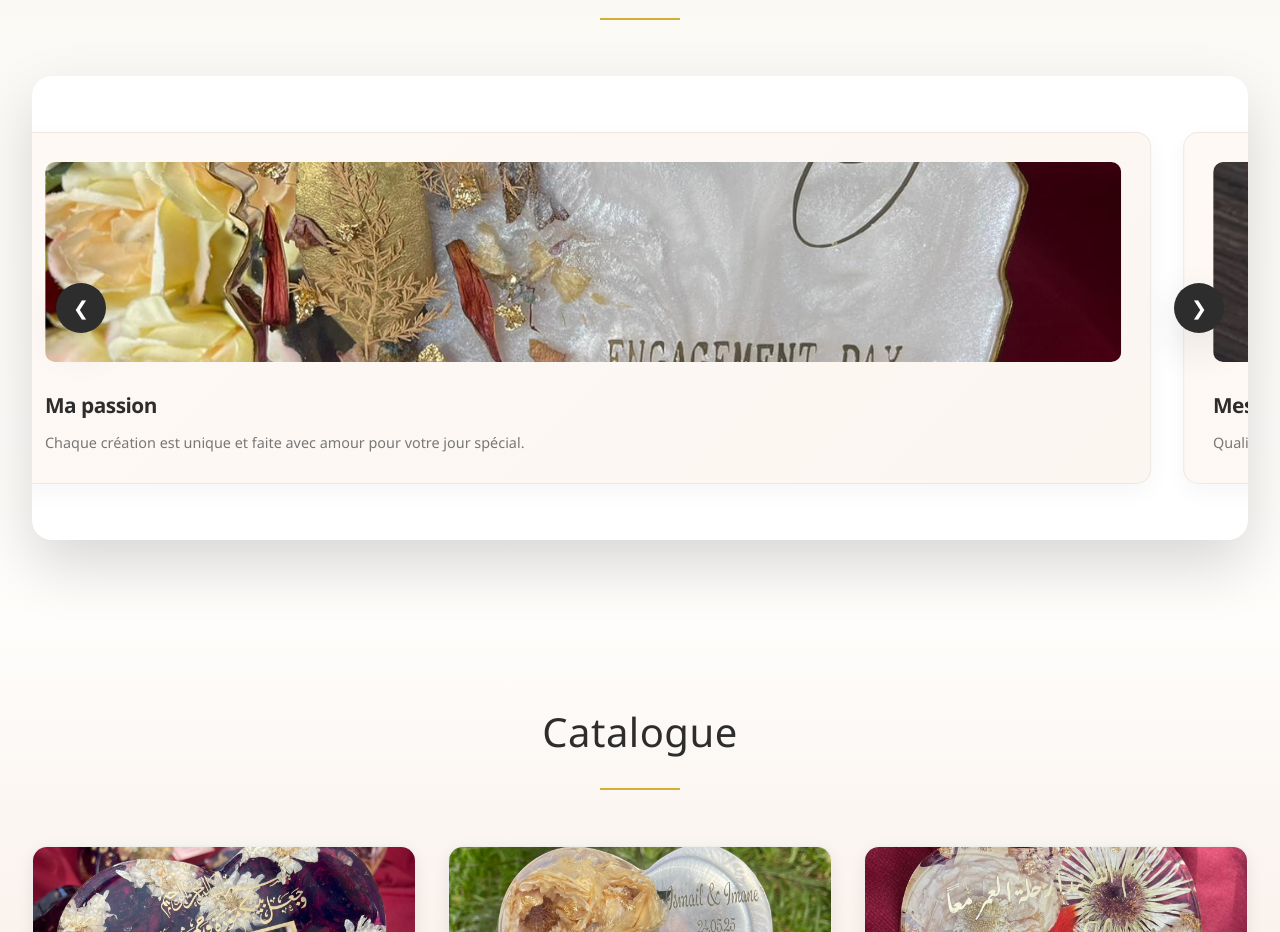
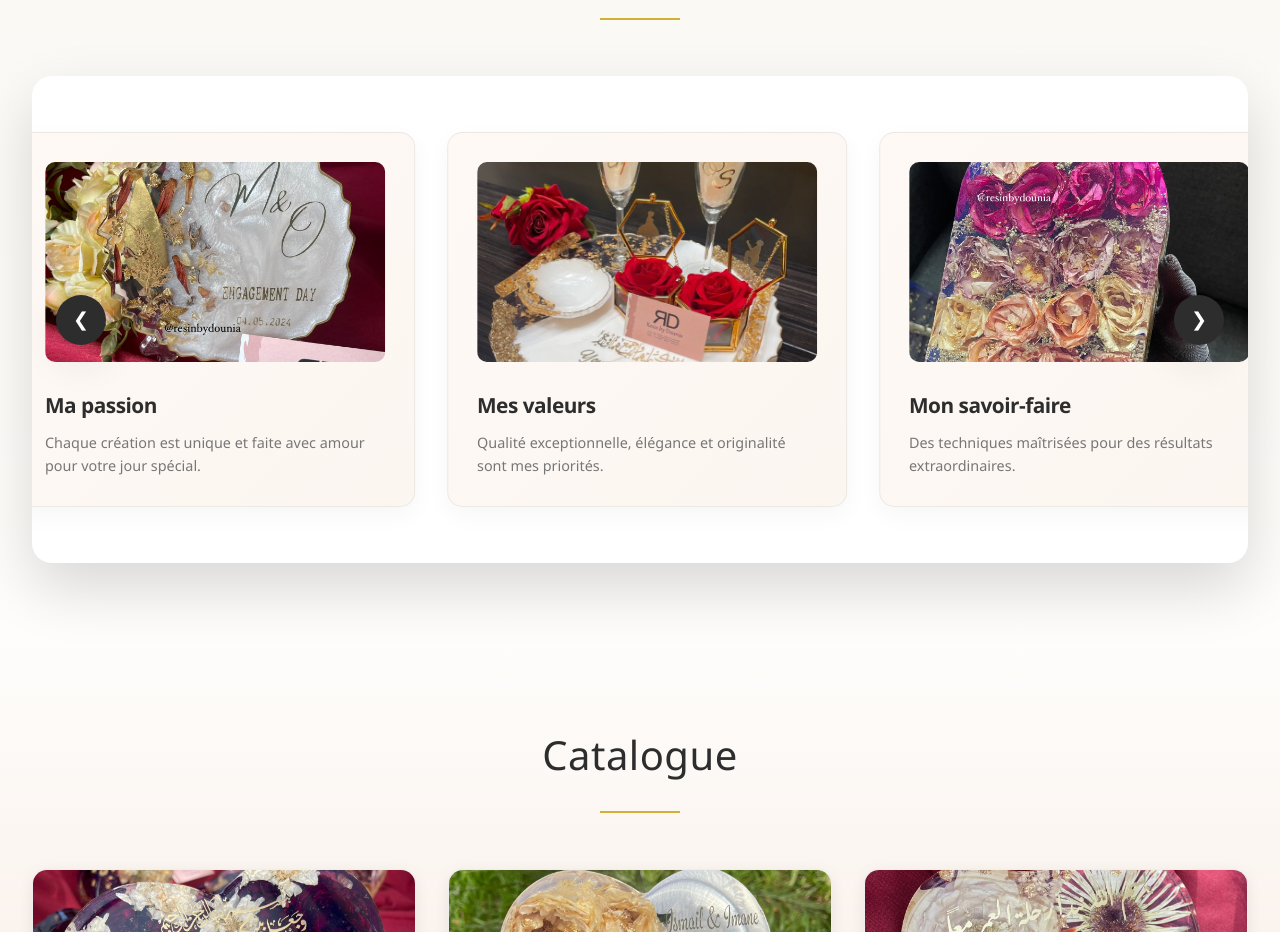
Before and after one commit to amnayelamri/resin, a plain HTML site: page index.html in a window 1280 px wide. Shown: the part 1020-1952 px from the top of the page. Drawn offline with Linux system fonts and the light colour scheme.

Commit message:
Update index.html

```diff
--- a/index.html
+++ b/index.html
@@ -272,7 +272,7 @@
         }
 
         .carousel-item {
-             flex: 0 0 100%;;
+             flex: 0 0 400px;
             background: linear-gradient(135deg, #fef9f5 0%, #fcf6f1 100%);
             border-radius: 15px;
             padding: 1.8rem;
```
